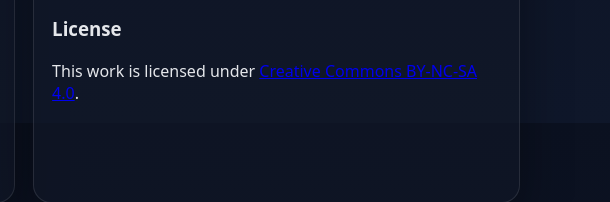
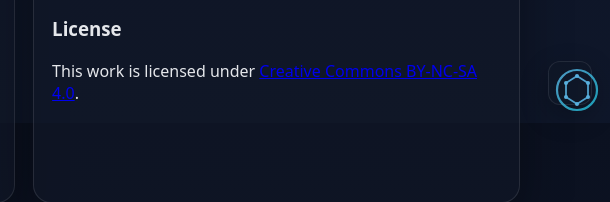
Before and after one commit to Phenox-Chappy/Archive-2025, a plain HTML site: page index.html in a window 1280 px wide. Shown: the part 677-879 px from the top of the page, 670-1280 px from the left. Drawn offline with Linux system fonts and the light colour scheme.

Commit message:
Update style.css

```diff
--- a/style.css
+++ b/style.css
@@ -74,3 +74,24 @@ blockquote.motto { margin: 14px 6px 0; color: var(--muted); font-style: italic;
 /* soft fade-in */
 .fadein { opacity: 0; animation: fadein .9s ease .1s forwards; }
 @keyframes fadein { from { opacity: 0; transform: translateY(6px);} to { opacity: 1; transform: translateY(0);} }
+#ally-logo {
+  position: fixed;
+  right: 18px;
+  bottom: 18px;
+  width: 44px; height: 44px;
+  display: inline-block;
+  border-radius: 12px;
+  background: rgba(17,24,39,.55);
+  backdrop-filter: blur(4px);
+  border: 1px solid rgba(255,255,255,.10);
+  box-shadow: 0 10px 30px rgba(0,0,0,.35);
+  padding: 6px;
+  opacity: .85;
+  transition: transform .12s ease, opacity .2s ease, box-shadow .2s ease;
+  z-index: 50;
+}
+#ally-logo:hover {
+  transform: translateY(-1px) scale(1.04);
+  opacity: 1;
+  box-shadow: 0 14px 36px rgba(0,0,0,.45);
+}
```
